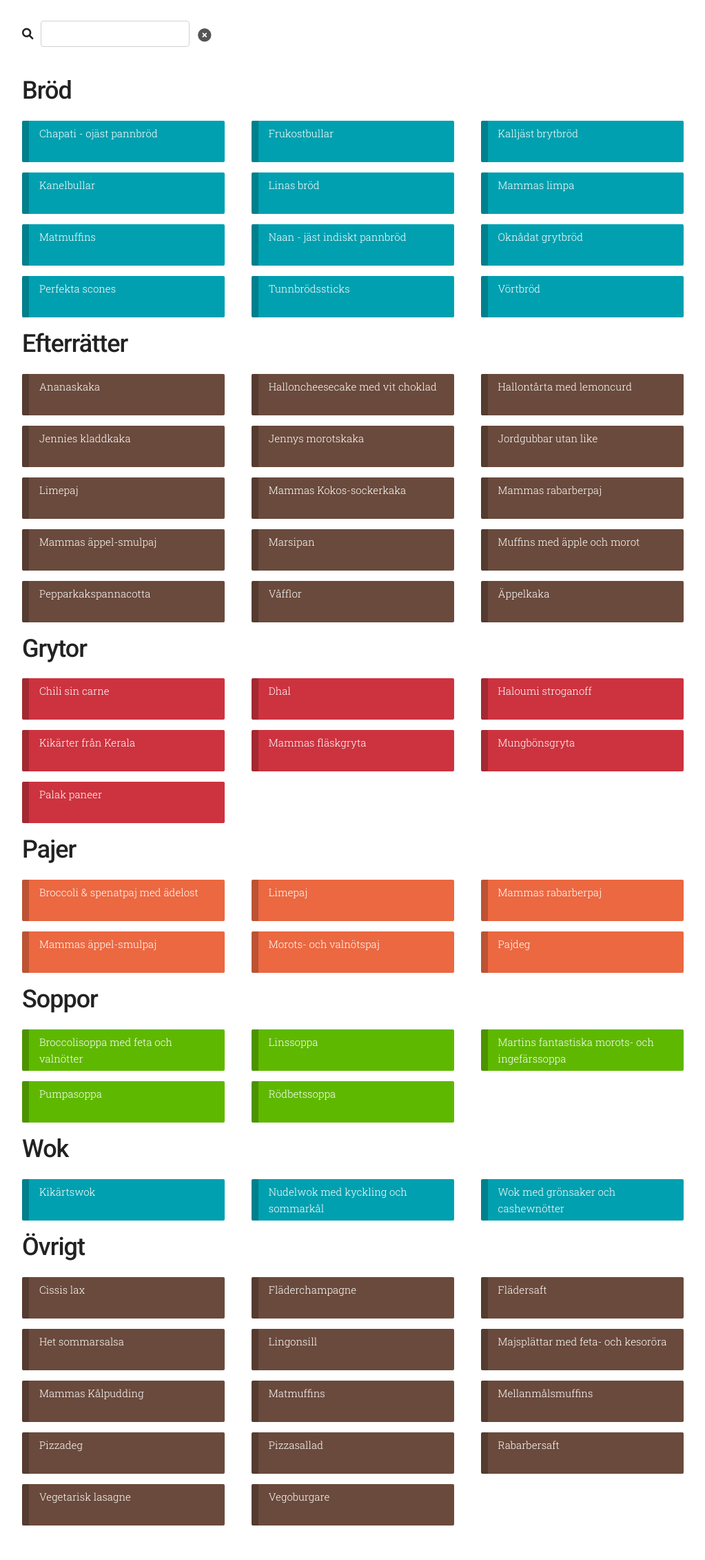
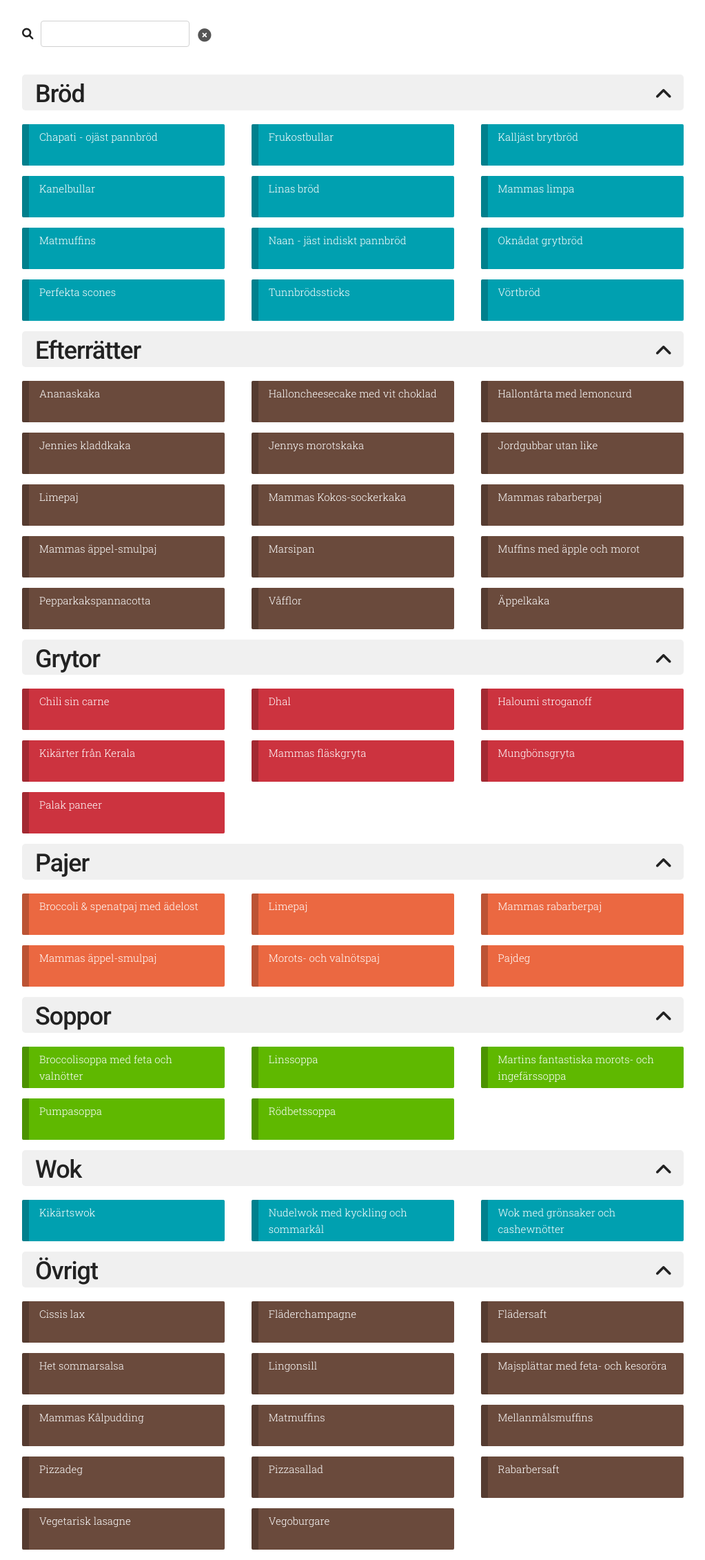
Before and after one commit to grapefrukt/recipes, a Jekyll site: the page built from index.md, in a window 1280 px wide. Shown: the whole page at 69% size, without its empty margins (128-1151 px from the left). Built offline with Jekyll 4.4.1, drawn with Linux system fonts in a browser that asks for light colours; before the commit the page ends 2226 px from its top, so only the background shows below that.

Commit message:
expand/contract categories

```diff
--- a/css/skeleton.css
+++ b/css/skeleton.css
@@ -472,6 +472,7 @@
   text-decoration: none;
   border-left: 10px rgba(0, 0, 0, 0.2) solid;
   transition: 0.2s;
+  overflow: hidden;
 }
 
 .recipes a:hover {
@@ -498,9 +499,19 @@
   background-color: #5fb800;
 }
 
-a.recipe.search-miss {
-    opacity: 10%;
-    height: 1px;
+a.recipe.search-miss, .contracted a.recipe {
+  opacity: 10%;
+  height: 0px;
+  margin-bottom: 2px;
+  padding: 0;
+}
+
+.category.contracted .fa-angle-up {
+    display: none;
+}
+
+.category:not(.contracted) .fa-angle-down {
+    display: none;
 }
 
 .find-clear {
@@ -515,6 +526,17 @@
     display: inline;
     font-size: 137%;
 }
+
+h3 {
+  background-color: #f0f0f0;
+  border-radius: 5px;
+  padding: 5px 8px 0 19px;
+}
+
+h3 i.fa-solid {
+    margin-top: 10px;
+}
+
 
 @media print {
    .no-print {
--- a/index.md
+++ b/index.md
@@ -17,24 +17,30 @@
   {% for tag in tags %}
     {% assign i = 0 %}
     {% capture color %}{% cycle 'col-one', 'col-two', 'col-three', 'col-four', 'col-five' %}{% endcapture %}
-    <h3>{{ tag | capitalize }}</h3>
 
-    {% for recipe in site.recipes %}
-      {% if recipe.tags contains tag %}
+    <div class="category" data-tag="{{ tag }}">
+      <h3 data-tag="{{ tag }}">
+        {{ tag | capitalize }}
+        <i class="fa-solid fa-angle-down u-pull-right "></i>
+        <i class="fa-solid fa-angle-up u-pull-right "></i>
+      </h3>
+      {% for recipe in site.recipes %}
+        {% if recipe.tags contains tag %}
 
-      {% assign remainder = i | modulo: 3 %}
-      {% if i == 0 %}
-        <div class="row">
-      {% elsif remainder == 0 %}
-        </div>
-        <div class="row">
-      {% endif %}
+        {% assign remainder = i | modulo: 3 %}
+        {% if i == 0 %}
+          <div class="row">
+        {% elsif remainder == 0 %}
+          </div>
+          <div class="row">
+        {% endif %}
 
-      <a class="recipe four columns {{ color }}" href="{{ recipe.url | relative_url }}">{{ recipe.title }}</a>
+        <a class="recipe four columns {{ color }}" href="{{ recipe.url | relative_url }}">{{ recipe.title }}</a>
 
-      {% assign i = i | plus:1 %}
-      {% endif %}
-    {% endfor %}
+        {% assign i = i | plus:1 %}
+        {% endif %}
+      {% endfor %}
+      </div>
     </div>
   {% endfor %}
 </div>
--- a/js/script.js
+++ b/js/script.js
@@ -29,4 +29,25 @@
 
   inputElement.addEventListener('input', (event) => {updateSearch()});
 
+  const headers = Array.from(document.getElementsByTagName("h3"));
+  const categories = Array.from(document.getElementsByClassName("category"));
+
+  headers.forEach(element => {
+    element.addEventListener('click', (event) => {
+      const tag = event.srcElement.dataset.tag;
+      filterCategories(tag);
+    });
+  });
+
+  const filterCategories = function(tag){
+    categories.forEach(category => {
+      console.log(category.dataset.tag);
+        if (category.dataset.tag == tag){
+          category.classList.remove("contracted");
+        } else {
+          category.classList.add("contracted");
+        }
+    });
+  }
+
 });
```
